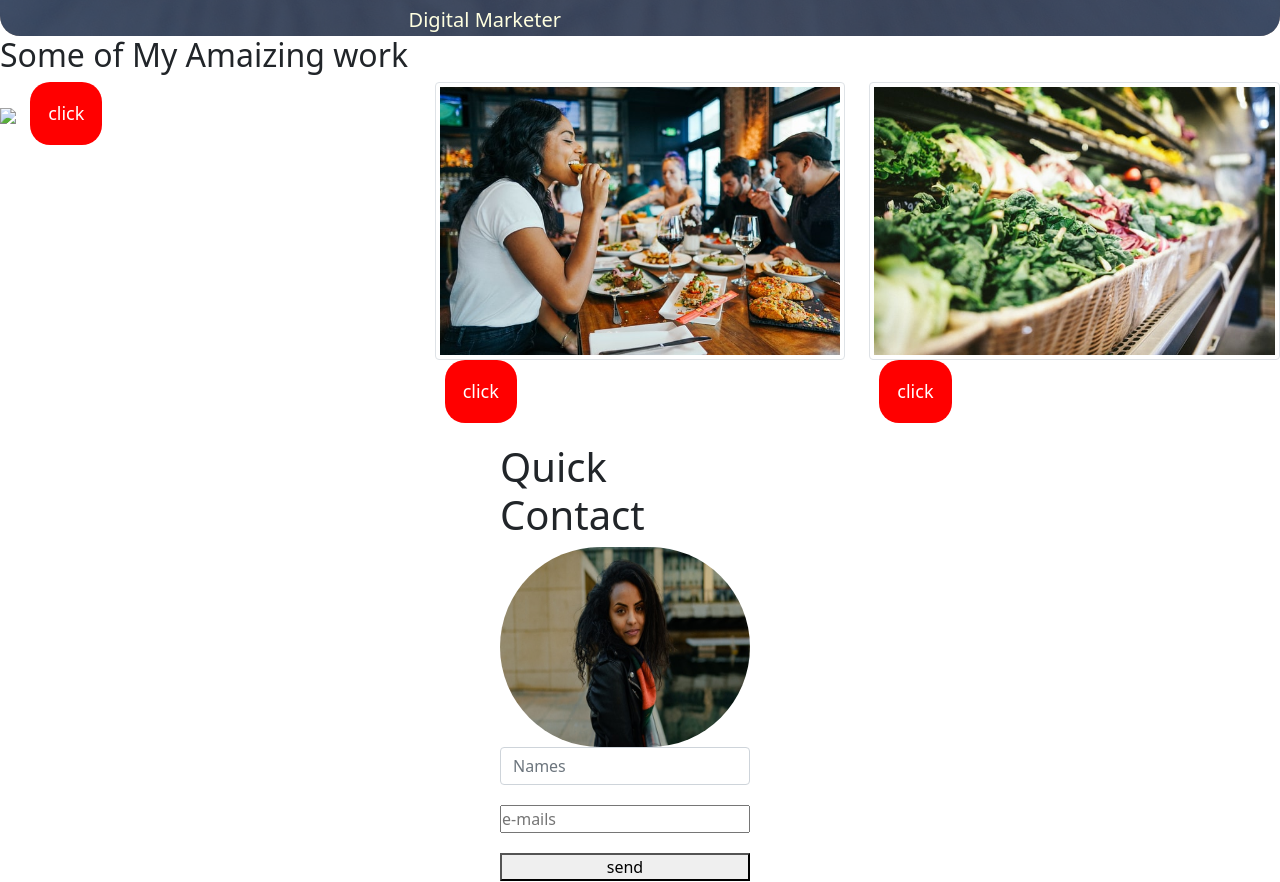
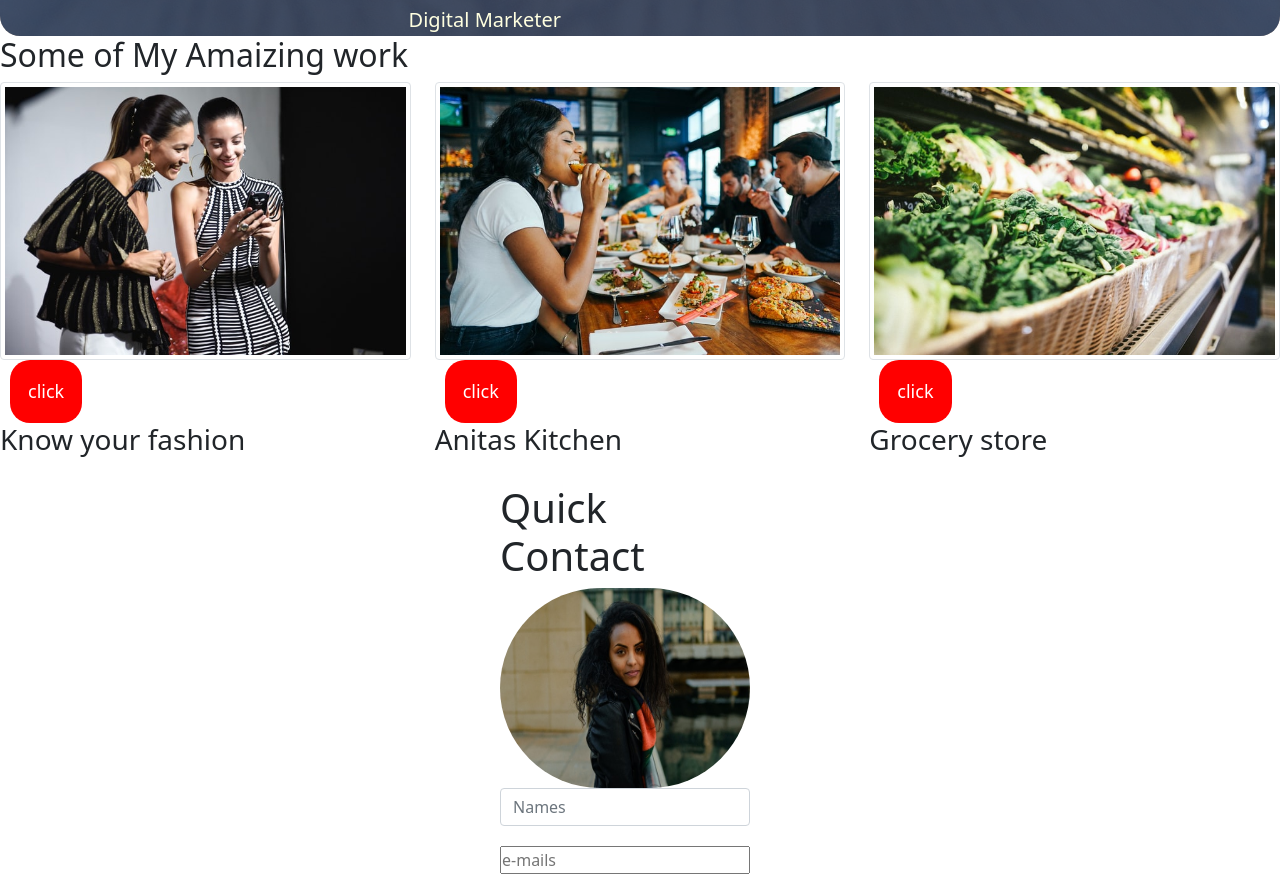
Before and after one commit to Maureen-1998DEV/My-PortFolio, a plain HTML site: page index.html in a window 1280 px wide. Shown: the part 2066-2948 px from the top of the page. Drawn offline with Linux system fonts and the light colour scheme.

```diff
--- a/index.html
+++ b/index.html
@@ -99,14 +99,17 @@
     <div class="container-fluid"></div>
     <h2>Some of My Amaizing work</h2>
     <div class="row">
-        <div class="col-sm-4 left"><img class="img-fluid"  src="/Assetes/dom-hill-nimElTcTNyY-unsplash.jpg" height="200px">
+        <div class="col-sm-4 left"><img class="img-thumbnail"  src="/Assetes/flaunter-QcaO9fbH1Cg-unsplash.jpg">
             <button class="subcribe-button">click</button>
+            <h3>Know your fashion</h3>
         </div>
         <div class="col-sm-4 center"><img class="img-thumbnail" src="/Assetes/alex-haney-CAhjZmVk5H4-unsplash.jpg">
             <button class="subcribe-button">click</button>
+            <h3>Anitas Kitchen</h3>
         </div>
-
-        <div class="col-sm-4 right"><img class="img-thumbnail" src="/Assetes/scott-warman-NpNvI4ilT4A-unsplash.jpg"><button class="subcribe-button">click</button>
+        <div class="col-sm-4 right"><img class="img-thumbnail" src="/Assetes/scott-warman-NpNvI4ilT4A-unsplash.jpg">
+            <button class="subcribe-button">click</button>
+            <h3>Grocery store</h3>
         </div>
         </div>
     </div>
```
Also changed, not shown: 1 other file.
